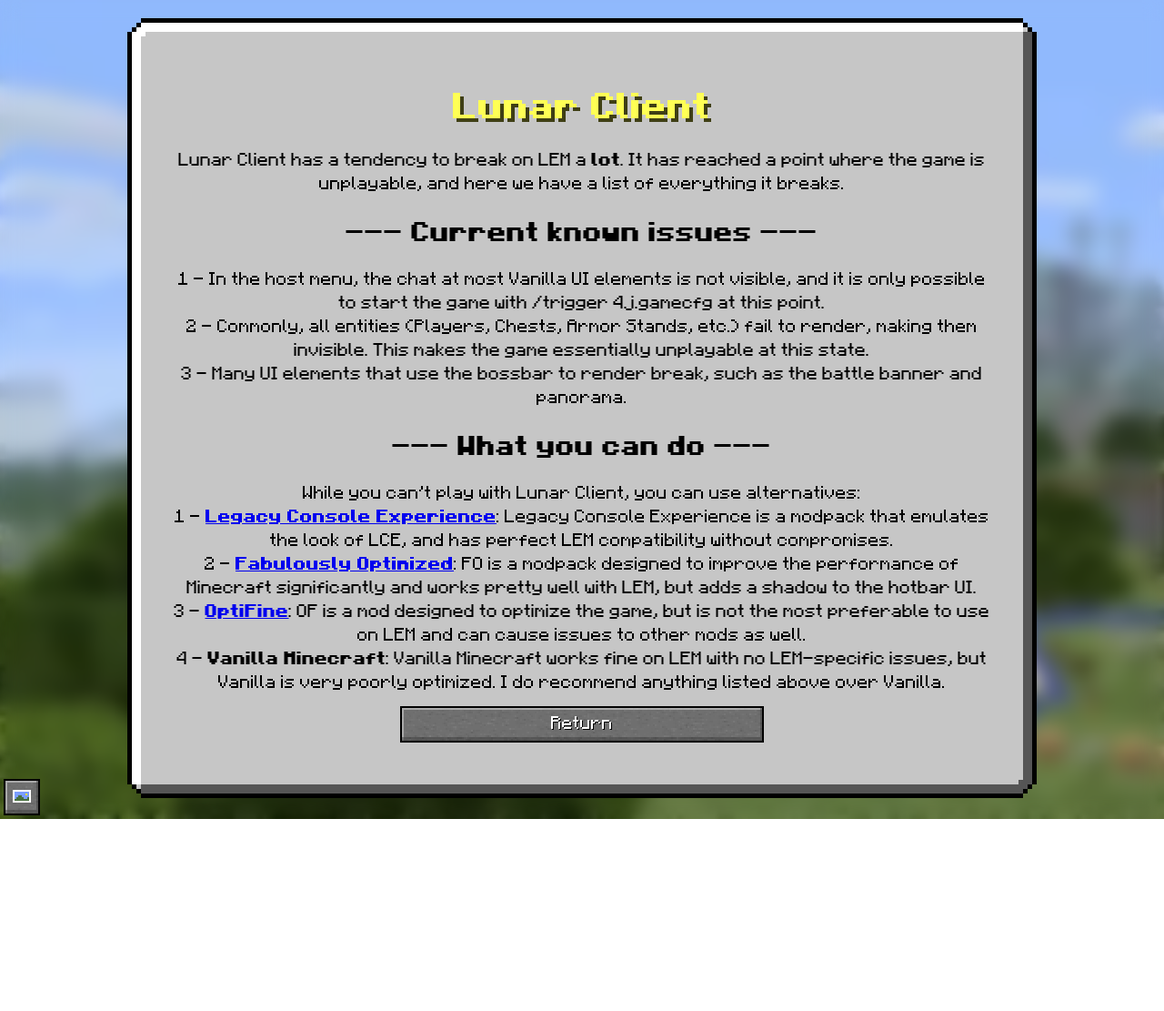
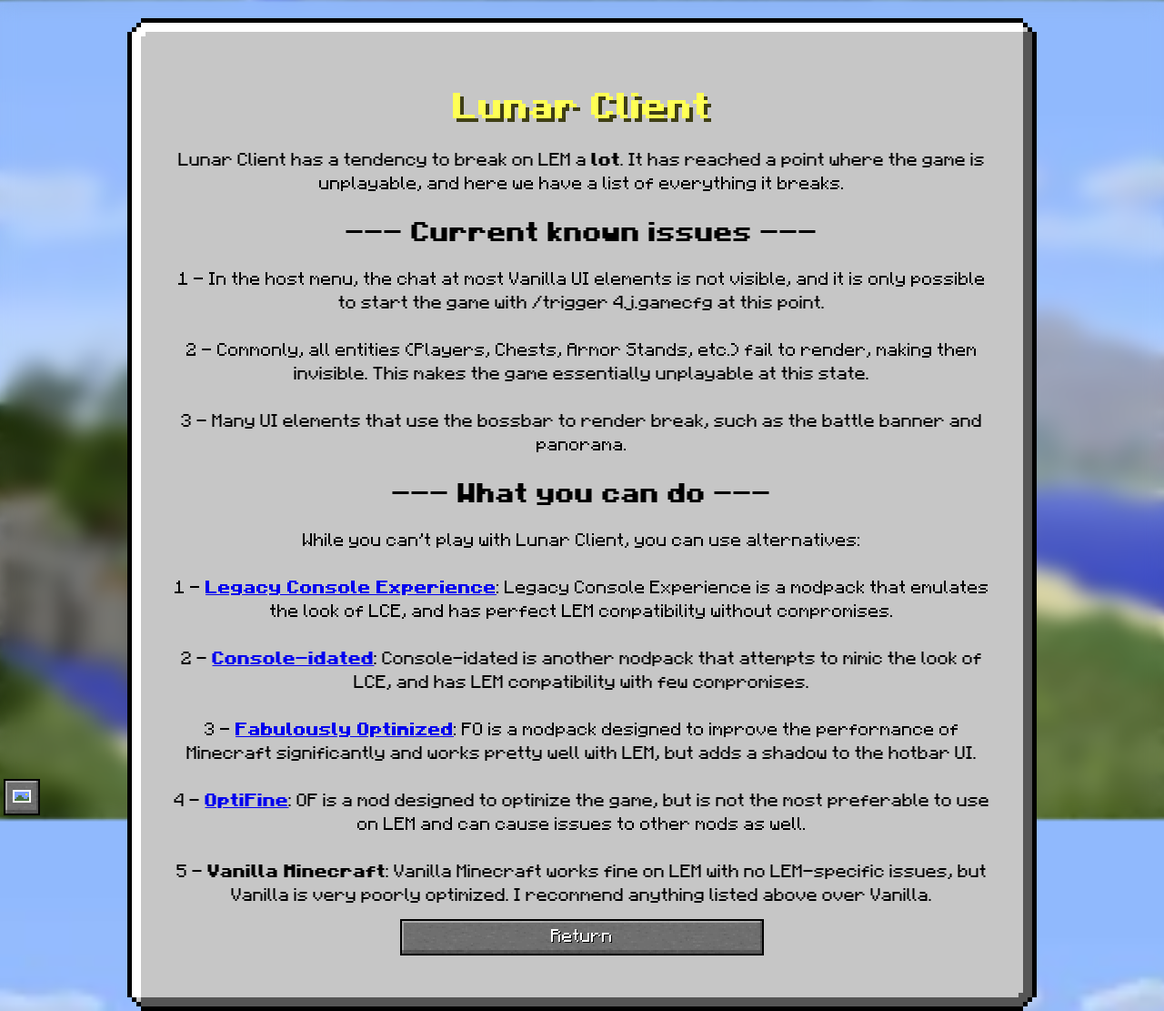
Before and after one commit to Legacy-Edition-Minigames/Website, a Jekyll site: the page built from lunar.html, in a window 1280 px wide. Shown: the whole page at 91% size. Built offline with Jekyll 4.4.1, drawn with Linux system fonts in a browser that asks for light colours; some web fonts are replaced; before the commit the page ends 900 px from its top, so only the background shows below that.

Commit message:
Fix line breaks, and add console-idated

```diff
--- a/lunar.html
+++ b/lunar.html
@@ -7,14 +7,15 @@
             <h1>Lunar Client</h1>
             Lunar Client has a tendency to break on LEM a <b>lot</b>. It has reached a point where the game is unplayable, and here we have a list of everything it breaks.</p>
             <h2>Current known issues</h2>
-                1 - In the host menu, the chat at most Vanilla UI elements is not visible, and it is only possible to start the game with /trigger 4j.gamecfg at this point.<br>
-                2 - Commonly, all entities (Players, Chests, Armor Stands, etc.) fail to render, making them invisible. This makes the game essentially unplayable at this state.<br>
+                1 - In the host menu, the chat at most Vanilla UI elements is not visible, and it is only possible to start the game with /trigger 4j.gamecfg at this point.<br></br>
+                2 - Commonly, all entities (Players, Chests, Armor Stands, etc.) fail to render, making them invisible. This makes the game essentially unplayable at this state.<br></br>
                 3 - Many UI elements that use the bossbar to render break, such as the battle banner and panorama.
             <h2>What you can do</h2>
-                While you can't play with Lunar Client, you can use alternatives:<br>
-				1 - <a href="https://modrinth.com/modpack/legacy_console_experience" target='_blank'><b>Legacy Console Experience</b></a>: Legacy Console Experience is a modpack that emulates the look of LCE, and has perfect LEM compatibility without compromises.<br>
-				2 - <a href="https://fabulously-optimized.gitbook.io/modpack/readme/install-instructions" target='_blank'><b>Fabulously Optimized</b></a>: FO is a modpack designed to improve the performance of Minecraft significantly and works pretty well with LEM, but adds a shadow to the hotbar UI.<br>
-				3 - <a href="https://optifine.net/home" target='_blank'><b>OptiFine</b></a>: OF is a mod designed to optimize the game, but is not the most preferable to use on LEM and can cause issues to other mods as well.<br>
-				4 - <b>Vanilla Minecraft</b>: Vanilla Minecraft works fine on LEM with no LEM-specific issues, but Vanilla is very poorly optimized. I do recommend anything listed above over Vanilla.
+                While you can't play with Lunar Client, you can use alternatives:<br></br>
+				1 - <a href="https://modrinth.com/modpack/legacy_console_experience" target='_blank'><b>Legacy Console Experience</b></a>: Legacy Console Experience is a modpack that emulates the look of LCE, and has perfect LEM compatibility without compromises.<br></br>
+				2 - <a href="https://modrinth.com/modpack/console-idated" target='_blank'><b>Console-idated</b></a>: Console-idated is another modpack that attempts to mimic the look of LCE, and has LEM compatibility with few compromises.<br></br>
+				3 - <a href="https://fabulously-optimized.gitbook.io/modpack/readme/install-instructions" target='_blank'><b>Fabulously Optimized</b></a>: FO is a modpack designed to improve the performance of Minecraft significantly and works pretty well with LEM, but adds a shadow to the hotbar UI.<br></br>
+				4 - <a href="https://optifine.net/home" target='_blank'><b>OptiFine</b></a>: OF is a mod designed to optimize the game, but is not the most preferable to use on LEM and can cause issues to other mods as well.<br></br>
+				5 - <b>Vanilla Minecraft</b>: Vanilla Minecraft works fine on LEM with no LEM-specific issues, but Vanilla is very poorly optimized. I recommend anything listed above over Vanilla.
             <p><a href="{{ site.baseurl }}/" class="minecraft-button center">Return</a></p>
 </div>
```
